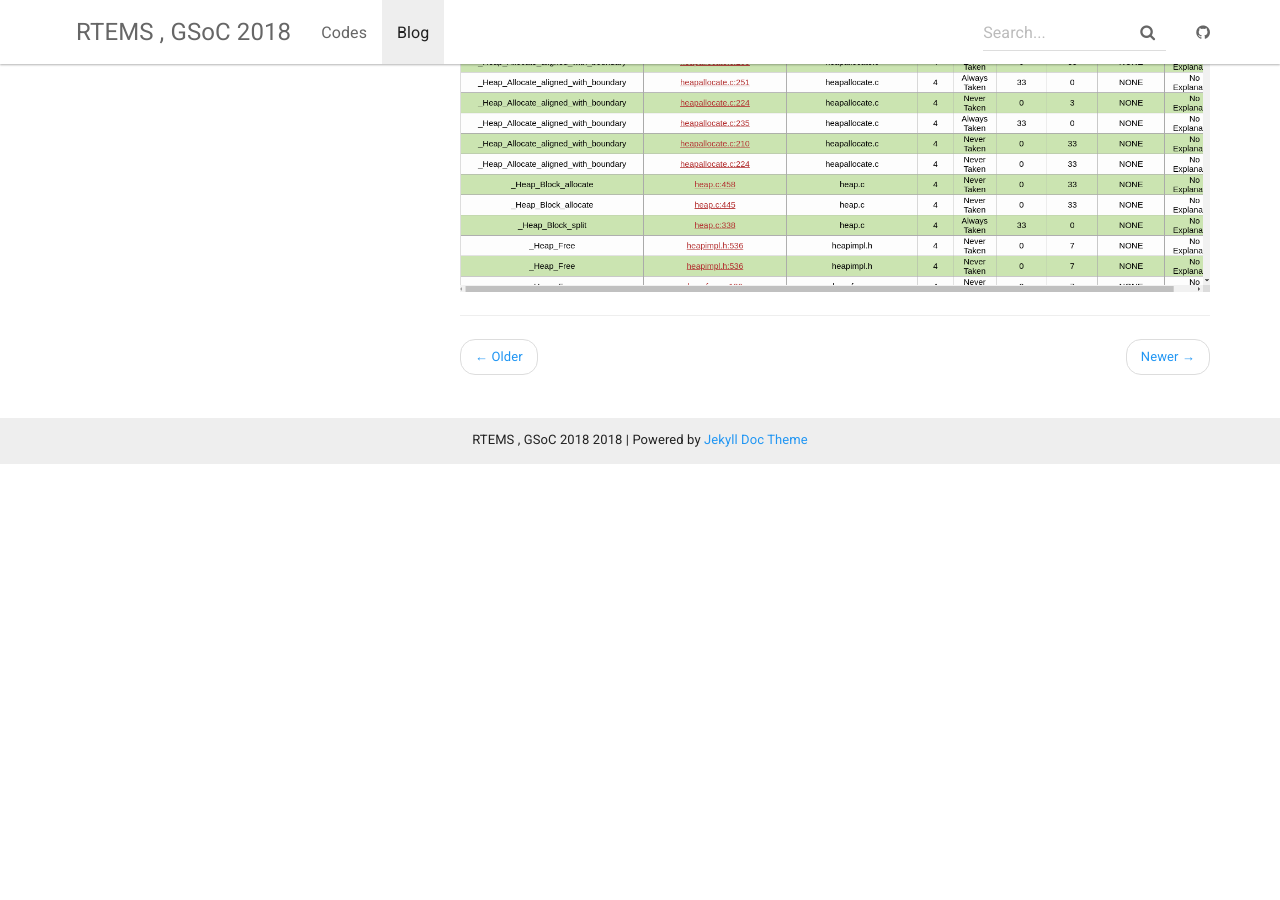
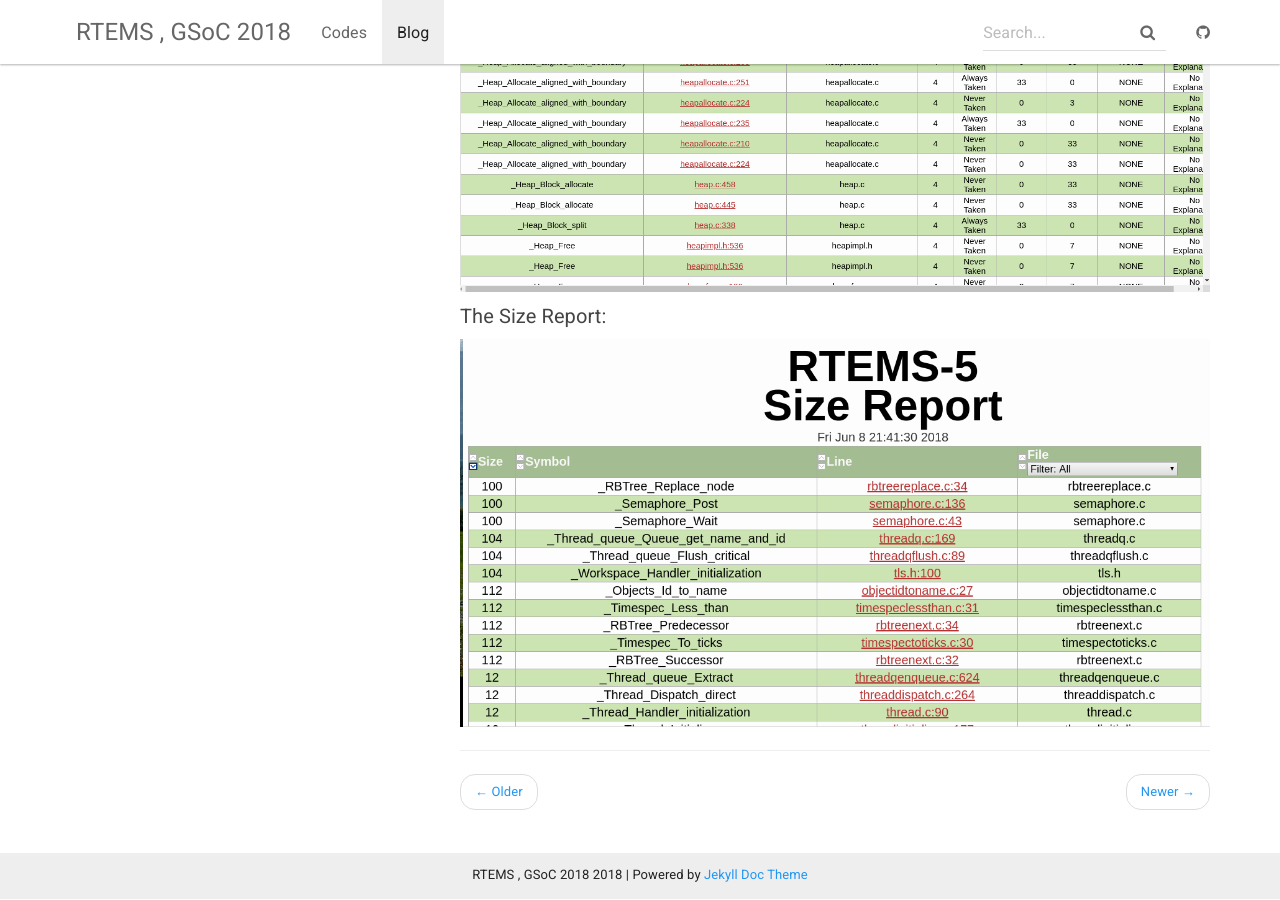
Before and after one commit to thelunatic/rtems_gsoc18, a Jekyll site: the page built from _posts/2018-05-23-coverage-report.md, in a window 1280 px wide and 900 px high, scrolled down 1797 px. Built offline with Jekyll 4.4.1, drawn with Linux system fonts in a browser that asks for light colours; nearby versions of some CDN libraries; comment, search, counter and statistics services are not loaded; before the commit the page ends 2262 px from its top, so only the background shows below that.

Commit message:
post : coverage-report : sizes report

```diff
--- a/_posts/2018-05-23-coverage-report.md
+++ b/_posts/2018-05-23-coverage-report.md
@@ -34,3 +34,7 @@
 ##### The branch Coverage report:
 
 ![branch-coverage](http://thelunatic.github.io/rtems_gsoc18/img/branch-report.png)
+
+##### The Size Report:
+
+![size-report](http://thelunatic.github.io/rtems_gsoc18/img/sizes.png)
```
Also changed, not shown: img/sizes.png (added).
